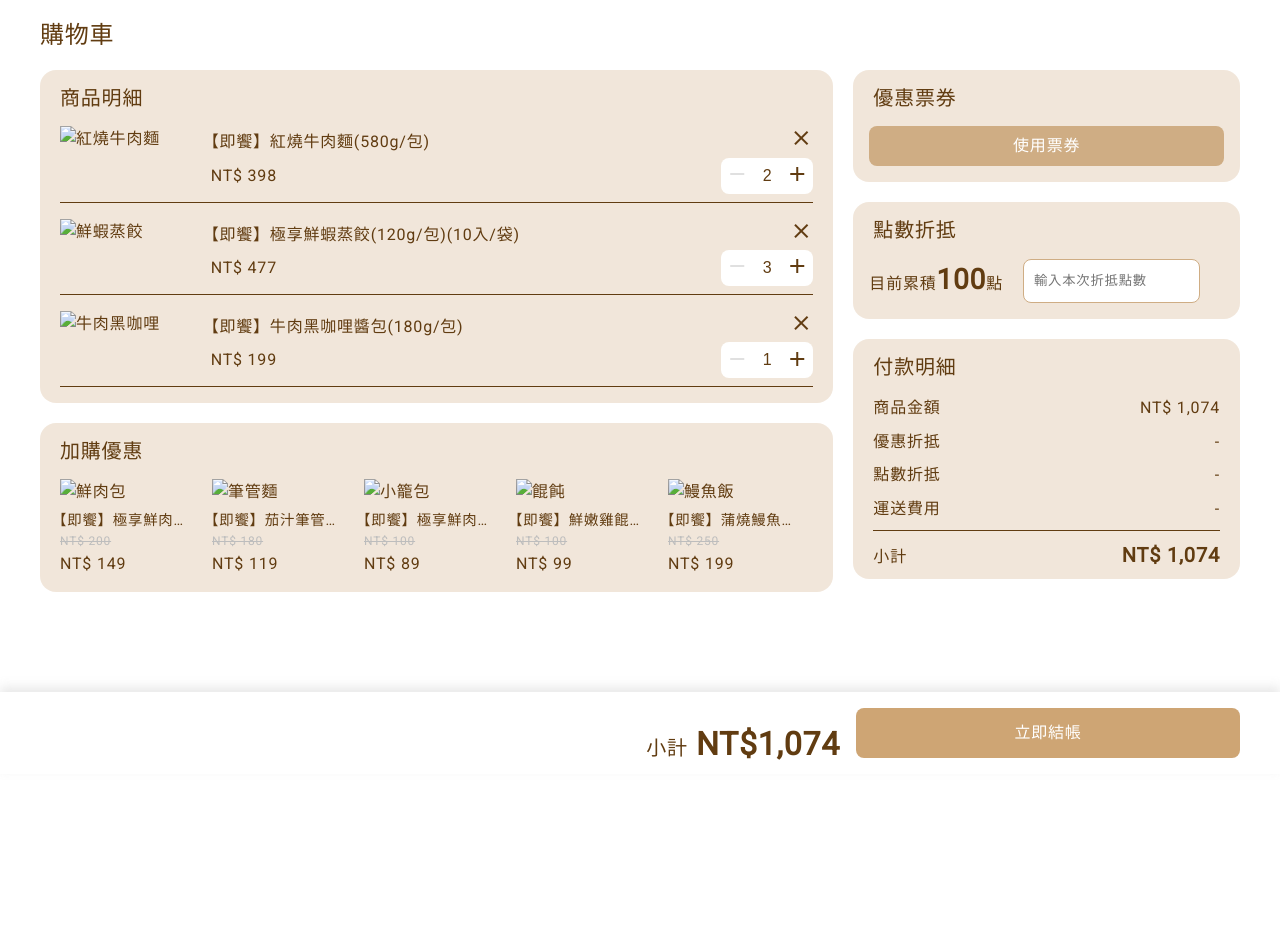
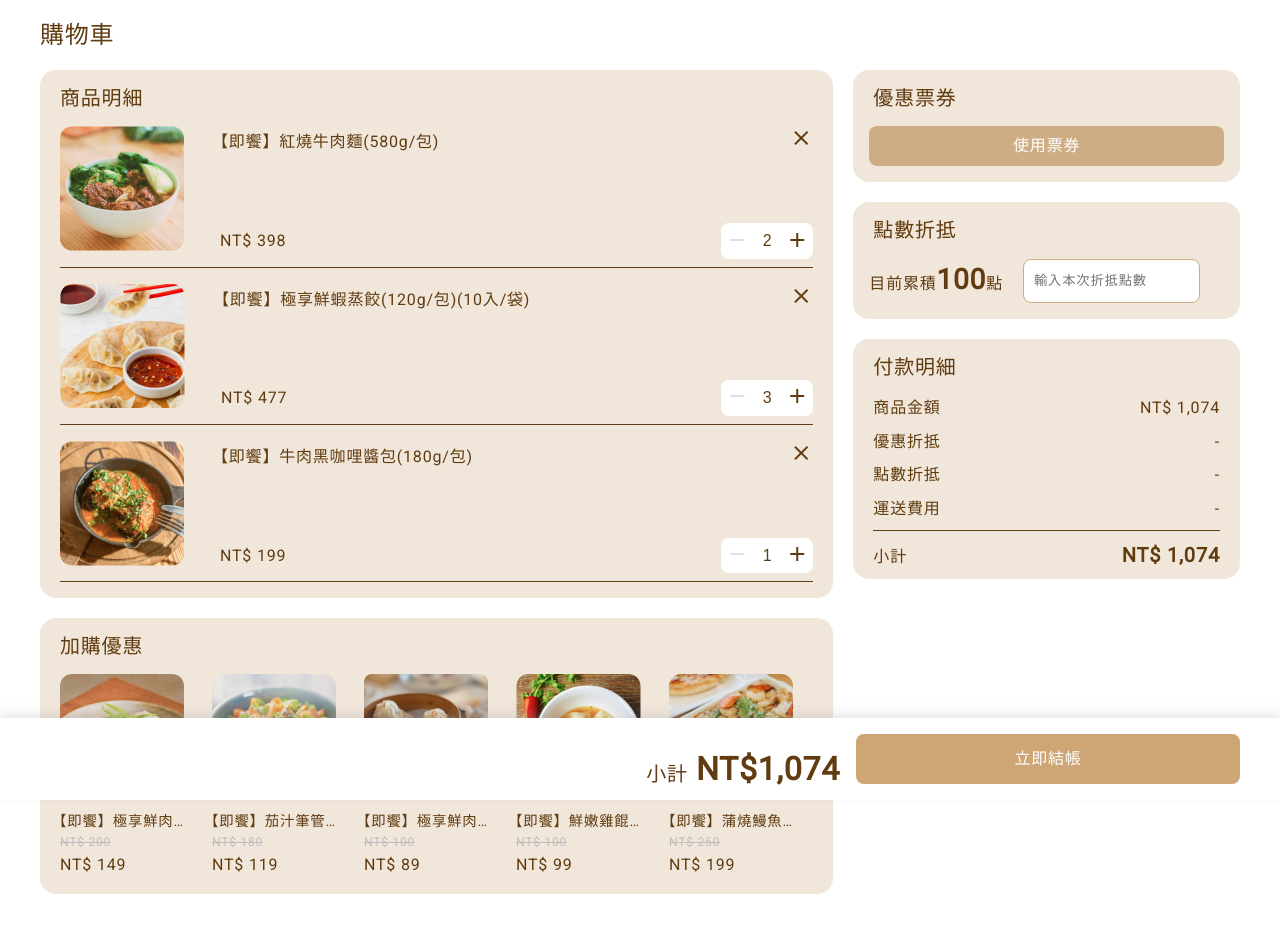
Before and after one commit to xuanhuiyu/TibameTeamProject, a plain HTML site: page cart.html in a window 1280 px wide. Before the commit the page ends 800 px from the top, so only its background shows below. Drawn offline with nearby package versions, Linux system fonts and the light colour scheme; files that its build step writes are made by us from their sources; files whose address does not match are found by name.

Commit message:
verify CartFile path

```diff
--- a/cart.html
+++ b/cart.html
@@ -3,40 +3,18 @@
 <head>
     <meta charset="UTF-8">
     <meta name="viewport" content="width=device-width, initial-scale=1.0">
-    <link rel="stylesheet" href="cartstyle1.css">
-    <link rel="stylesheet" href="cartRWD1.css">
+    <link rel="stylesheet" href="css/cartstyle1.css">
+    <link rel="stylesheet" href="css/cartRWD1.css">
     <link href='https://fonts.googleapis.com/css?family=Roboto' rel='stylesheet'>
     <link rel="stylesheet" href="https://fonts.googleapis.com/css2?family=Material+Symbols+Outlined:opsz,wght,FILL,GRAD@20..48,100..700,0..1,-50..200" />
     <link rel="stylesheet" href="https://fonts.googleapis.com/icon?family=Material+Icons">
-
     <title>Shopping Cart</title>
 </head>
 <body>
     <!-- header -->
-    <!-- <header class="header">
 
-        <div class="header_list">
 
-            <div class="header_nav_list">
-
-                <ul class="header_nav_list_left">
-                    <li><a href="https://yatsechou.github.io/UI-UX-Course/Team/html/index.html">首頁</a></li>
-                    <li><a href="https://rularulale.github.io/teamwork-product/product/product-index.html">商品列表</a></li>
-                    <li><a href="#">關於我們</a></li>
-                    <li><a href="#">常見問題</a></li>
-                </ul>
-
-                <ul class="header_nav_list_right">
-                    <li><a href="#"><span class="material-symbols-outlined">search</span></a></li>
-                    <li><a href="#"><span class="material-symbols-outlined">shopping_bag</span></a></li>
-                    <li><a href="#">登入</a></li>
-                    <li><a href="#">註冊</a></li>
-                </ul>
-
-            </div>
-        </div>
-
-    </header> -->
+    <!-- Contain -->
     <div class="cart">
         <span class="cartTitle1">購物車</span>
         <!-- Cart contain -->
@@ -47,8 +25,8 @@
                     <ul>
                         <li class="cartProdlist">
                             <picture>
-                                <source srcset="img/mobilepic/pic1.png" media="(max-width:621px)">
-                                <img src="img/pcpic/pic1.png" alt="紅燒牛肉麵">
+                                <source srcset="img/Cartimg/mobilepic/pic1.png" media="(max-width:621px)">
+                                <img src="img/Cartimg/pcpic/pic1.png" alt="紅燒牛肉麵">
                             </picture>
                             <div class="cartCard">
                                 <div class="cardUp">
@@ -69,8 +47,8 @@
                         </li>
                         <li class="cartProdlist">
                             <picture>
-                                <source srcset="img/mobilepic/pic2.png" media="(max-width:621px)">
-                                <img src="img/pcpic/pic2.png" alt="鮮蝦蒸餃">
+                                <source srcset="img/Cartimg/mobilepic/pic2.png" media="(max-width:621px)">
+                                <img src="img/Cartimg/pcpic/pic2.png" alt="鮮蝦蒸餃">
                             </picture>
                             <div class="cartCard">
                                 <div class="cardUp">
@@ -91,8 +69,8 @@
                         </li>
                         <li class="cartProdlist DeletPod">
                             <picture>
-                                <source srcset="img/mobilepic/pic3.png" media="(max-width:621px)">
-                                <img src="img/pcpic/pic3.png" alt="牛肉黑咖哩">
+                                <source srcset="img/Cartimg/mobilepic/pic3.png" media="(max-width:621px)">
+                                <img src="img/Cartimg/pcpic/pic3.png" alt="牛肉黑咖哩">
                             </picture>
                             <div class="cartCard">
                                 <div class="cardUp">
@@ -121,8 +99,8 @@
                         <ul class="addCard">
                             <li class="cartAdd">
                                 <picture>
-                                    <source srcset="img/mobilepic/pic4.png" media="(max-width:621px)">
-                                    <img src="img/pcpic/pic4.png" alt="鮮肉包">
+                                    <source srcset="img/Cartimg/mobilepic/pic4.png" media="(max-width:621px)">
+                                    <img src="img/Cartimg/pcpic/pic4.png" alt="鮮肉包">
                                 </picture>
                                 <div class="addContain">
                                     <p>【即饗】極享鮮肉包(100g/顆)(10入/袋)</p>
@@ -132,8 +110,8 @@
                             </li>
                             <li class="cartAdd">
                                 <picture>
-                                    <source srcset="img/mobilepic/pic5.png" media="(max-width:621px)">
-                                    <img src="img/pcpic/pic5.png" alt="筆管麵">
+                                    <source srcset="img/Cartimg/mobilepic/pic5.png" media="(max-width:621px)">
+                                    <img src="img/Cartimg/pcpic/pic5.png" alt="筆管麵">
                                 </picture>
                                 <div class="addContain">
                                     <p>【即饗】茄汁筆管麵(280g/包)</p>
@@ -143,8 +121,8 @@
                             </li>
                             <li class="cartAdd">
                                 <picture>
-                                    <source srcset="img/mobilepic/pic6.png" media="(max-width:621px)">
-                                    <img src="img/pcpic/pic6.png" alt="小籠包">
+                                    <source srcset="img/Cartimg/mobilepic/pic6.png" media="(max-width:621px)">
+                                    <img src="img/Cartimg/pcpic/pic6.png" alt="小籠包">
                                 </picture>
                                 <div class="addContain">
                                     <p>【即饗】極享鮮肉小湯包(90g/顆)(6入/袋)</p>
@@ -154,8 +132,8 @@
                             </li>
                             <li class="cartAdd">
                                 <picture>
-                                    <source srcset="img/mobilepic/pic7.png" media="(max-width:621px)">
-                                    <img src="img/pcpic/pic7.png" alt="餛飩">
+                                    <source srcset="img/Cartimg/mobilepic/pic7.png" media="(max-width:621px)">
+                                    <img src="img/Cartimg/pcpic/pic7.png" alt="餛飩">
                                 </picture>
                                 <div class="addContain">
                                     <p>【即饗】鮮嫩雞餛飩(100g/顆)(6入/袋)</p>
@@ -165,8 +143,8 @@
                             </li>
                             <li class="cartAdd">
                                 <picture>
-                                    <source srcset="img/mobilepic/pic8.png" media="(max-width:621px)">
-                                    <img src="img/pcpic/pic8.png" alt="鰻魚飯">
+                                    <source srcset="img/Cartimg/mobilepic/pic8.png" media="(max-width:621px)">
+                                    <img src="img/Cartimg/pcpic/pic8.png" alt="鰻魚飯">
                                 </picture>
                                 <div class="addContain">
                                     <p>【即饗】蒲燒鰻魚飯(390g/包)</p>
@@ -237,7 +215,7 @@
             <div>
                 <p>小計</p>
                 <P class="DeletAum totalamout">NT$1,074</P>
-                <a href="index2.html">立即結帳</a>
+                <a href="cart2.html">立即結帳</a>
             </div>
         </div>
 
@@ -251,8 +229,8 @@
 
             <div>
                 <picture>
-                    <source srcset="img/mobilepic/pic3.png" media="(max-width:621px)">
-                    <img src="img/pcpic/pic3.png" alt="牛肉黑咖哩">
+                    <source srcset="img/Cartimg/mobilepic/pic3.png" media="(max-width:621px)">
+                    <img src="img/Cartimg/pcpic/pic3.png" alt="牛肉黑咖哩">
                 </picture>
                 <div class="cartCard">
                     <div class="cardUp">
@@ -278,8 +256,8 @@
 
             <div>
                 <picture>
-                    <source srcset="img/mobilepic/pic3.png" media="(max-width:621px)">
-                    <img src="img/pcpic/pic3.png" alt="牛肉黑咖哩">
+                    <source srcset="img/Cartimg/mobilepic/pic3.png" media="(max-width:621px)">
+                    <img src="img/Cartimg/pcpic/pic3.png" alt="牛肉黑咖哩">
                 </picture>
                 <div class="cartInfo">
                         <span>【即饗】牛肉黑咖哩醬包(180g/包)</span>
@@ -294,7 +272,7 @@
         </div>
         <div class="cartNt">
             <div class="dash_nt">
-                <img class='Nticon' src="img/fluent-mdl2_completed-solid.png" alt="">
+                <img class='Nticon' src="img/Cartimg/fluent-mdl2_completed-solid.png" alt="">
                 <p>已加入收藏</p>
             </div>
         </div>
@@ -343,10 +321,10 @@
         </div>
     </div>
 
+    <!-- footer -->
 
 
-
-<script src="jquery-3.3.1.min.js"></script>
-<script src="cartscript.js"></script>
+<script src="js/jquery-3.3.1.min.js"></script>
+<script src="js/cartscript.js"></script>
 </body>
 </html>
```
Also changed, not shown: cart2.html (+12 -34 lines), cart3.html (+9 -86 lines), img/Logo.png, 1 other file.
